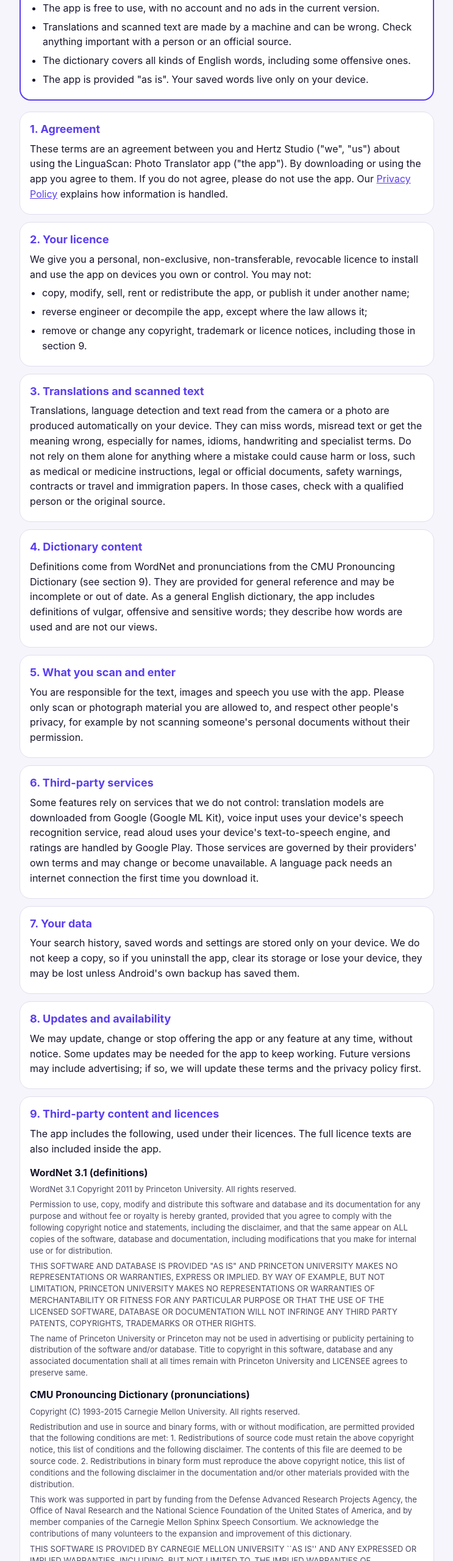
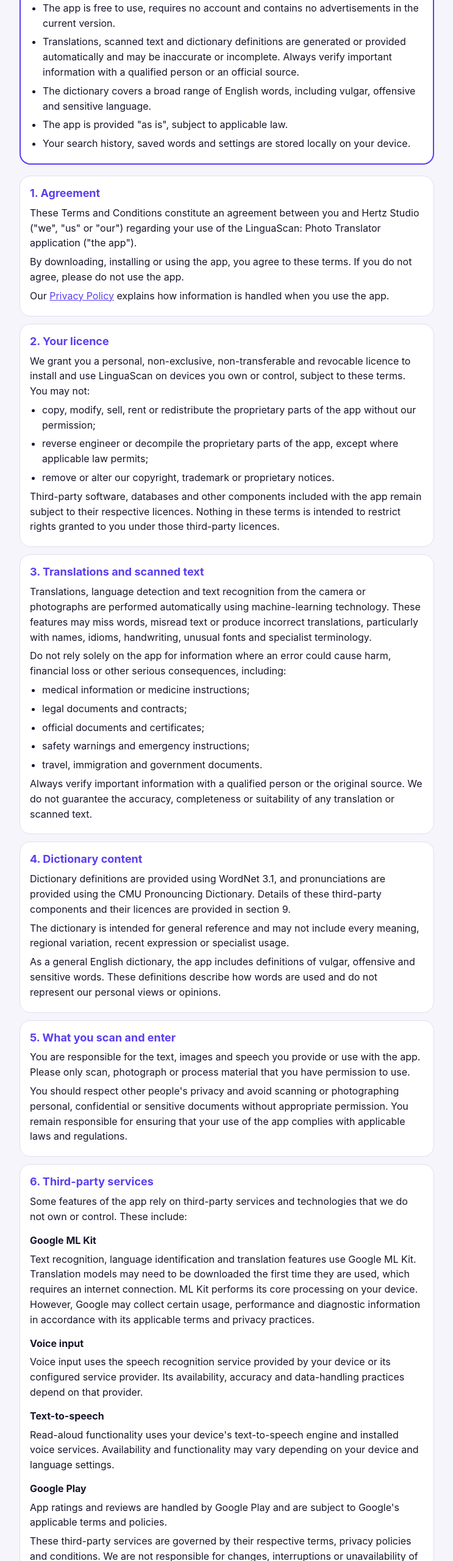
Before and after one commit to raheelmushtaq/apps-privacy-policy, a plain HTML site: page terms-and-conditions/dictionary-terms-and-conditions.html in a window 1280 px wide. Shown: the part 140-2700 px from the top of the page at 61% size, without its empty margins (268-1011 px from the left). Drawn offline with Linux system fonts and the light colour scheme.

Commit message:
LinguaScan: update terms and conditions
- Fuller wording for translations, third-party services and liability
- Drop the Poppins font notice: the app now uses the system font
- Point to Settings → About for the full licence texts

Co-Authored-By: Claude Opus 5.5 <noreply@anthropic.com>

```diff
--- a/terms-and-conditions/dictionary-terms-and-conditions.html
+++ b/terms-and-conditions/dictionary-terms-and-conditions.html
@@ -36,106 +36,140 @@
   <div class="summary">
     <h2>The short version</h2>
     <ul>
-      <li>The app is free to use, with no account and no ads in the current version.</li>
-      <li>Translations and scanned text are made by a machine and can be wrong. Check anything important with a person or an official source.</li>
-      <li>The dictionary covers all kinds of English words, including some offensive ones.</li>
-      <li>The app is provided "as is". Your saved words live only on your device.</li>
+      <li>The app is free to use, requires no account and contains no advertisements in the current version.</li>
+      <li>Translations, scanned text and dictionary definitions are generated or provided automatically and may be inaccurate or incomplete. Always verify important information with a qualified person or an official source.</li>
+      <li>The dictionary covers a broad range of English words, including vulgar, offensive and sensitive language.</li>
+      <li>The app is provided "as is", subject to applicable law.</li>
+      <li>Your search history, saved words and settings are stored locally on your device.</li>
     </ul>
   </div>
 
   <section>
     <h2>1. Agreement</h2>
-    <p>These terms are an agreement between you and Hertz Studio ("we", "us") about using the LinguaScan: Photo Translator app ("the app"). By downloading or using the app you agree to them. If you do not agree, please do not use the app. Our <a href="https://raheelmushtaq.github.io/apps-privacy-policy/dictionary-privacy-policy.html">Privacy Policy</a> explains how information is handled.</p>
+    <p>These Terms and Conditions constitute an agreement between you and Hertz Studio ("we", "us" or "our") regarding your use of the LinguaScan: Photo Translator application ("the app").</p>
+    <p>By downloading, installing or using the app, you agree to these terms. If you do not agree, please do not use the app.</p>
+    <p>Our <a href="https://raheelmushtaq.github.io/apps-privacy-policy/dictionary-privacy-policy.html">Privacy Policy</a> explains how information is handled when you use the app.</p>
   </section>
 
   <section>
     <h2>2. Your licence</h2>
-    <p>We give you a personal, non-exclusive, non-transferable, revocable licence to install and use the app on devices you own or control. You may not:</p>
+    <p>We grant you a personal, non-exclusive, non-transferable and revocable licence to install and use LinguaScan on devices you own or control, subject to these terms. You may not:</p>
     <ul>
-      <li>copy, modify, sell, rent or redistribute the app, or publish it under another name;</li>
-      <li>reverse engineer or decompile the app, except where the law allows it;</li>
-      <li>remove or change any copyright, trademark or licence notices, including those in section 9.</li>
+      <li>copy, modify, sell, rent or redistribute the proprietary parts of the app without our permission;</li>
+      <li>reverse engineer or decompile the proprietary parts of the app, except where applicable law permits;</li>
+      <li>remove or alter our copyright, trademark or proprietary notices.</li>
     </ul>
+    <p>Third-party software, databases and other components included with the app remain subject to their respective licences. Nothing in these terms is intended to restrict rights granted to you under those third-party licences.</p>
   </section>
 
   <section>
     <h2>3. Translations and scanned text</h2>
-    <p>Translations, language detection and text read from the camera or a photo are produced automatically on your device. They can miss words, misread text or get the meaning wrong, especially for names, idioms, handwriting and specialist terms. Do not rely on them alone for anything where a mistake could cause harm or loss, such as medical or medicine instructions, legal or official documents, safety warnings, contracts or travel and immigration papers. In those cases, check with a qualified person or the original source.</p>
+    <p>Translations, language detection and text recognition from the camera or photographs are performed automatically using machine-learning technology. These features may miss words, misread text or produce incorrect translations, particularly with names, idioms, handwriting, unusual fonts and specialist terminology.</p>
+    <p>Do not rely solely on the app for information where an error could cause harm, financial loss or other serious consequences, including:</p>
+    <ul>
+      <li>medical information or medicine instructions;</li>
+      <li>legal documents and contracts;</li>
+      <li>official documents and certificates;</li>
+      <li>safety warnings and emergency instructions;</li>
+      <li>travel, immigration and government documents.</li>
+    </ul>
+    <p>Always verify important information with a qualified person or the original source. We do not guarantee the accuracy, completeness or suitability of any translation or scanned text.</p>
   </section>
 
   <section>
     <h2>4. Dictionary content</h2>
-    <p>Definitions come from WordNet and pronunciations from the CMU Pronouncing Dictionary (see section 9). They are provided for general reference and may be incomplete or out of date. As a general English dictionary, the app includes definitions of vulgar, offensive and sensitive words; they describe how words are used and are not our views.</p>
+    <p>Dictionary definitions are provided using WordNet 3.1, and pronunciations are provided using the CMU Pronouncing Dictionary. Details of these third-party components and their licences are provided in section 9.</p>
+    <p>The dictionary is intended for general reference and may not include every meaning, regional variation, recent expression or specialist usage.</p>
+    <p>As a general English dictionary, the app includes definitions of vulgar, offensive and sensitive words. These definitions describe how words are used and do not represent our personal views or opinions.</p>
   </section>
 
   <section>
     <h2>5. What you scan and enter</h2>
-    <p>You are responsible for the text, images and speech you use with the app. Please only scan or photograph material you are allowed to, and respect other people's privacy, for example by not scanning someone's personal documents without their permission.</p>
+    <p>You are responsible for the text, images and speech you provide or use with the app. Please only scan, photograph or process material that you have permission to use.</p>
+    <p>You should respect other people's privacy and avoid scanning or photographing personal, confidential or sensitive documents without appropriate permission. You remain responsible for ensuring that your use of the app complies with applicable laws and regulations.</p>
   </section>
 
   <section>
     <h2>6. Third-party services</h2>
-    <p>Some features rely on services that we do not control: translation models are downloaded from Google (Google ML Kit), voice input uses your device's speech recognition service, read aloud uses your device's text-to-speech engine, and ratings are handled by Google Play. Those services are governed by their providers' own terms and may change or become unavailable. A language pack needs an internet connection the first time you download it.</p>
+    <p>Some features of the app rely on third-party services and technologies that we do not own or control. These include:</p>
+    <h3>Google ML Kit</h3>
+    <p>Text recognition, language identification and translation features use Google ML Kit. Translation models may need to be downloaded the first time they are used, which requires an internet connection. ML Kit performs its core processing on your device. However, Google may collect certain usage, performance and diagnostic information in accordance with its applicable terms and privacy practices.</p>
+    <h3>Voice input</h3>
+    <p>Voice input uses the speech recognition service provided by your device or its configured service provider. Its availability, accuracy and data-handling practices depend on that provider.</p>
+    <h3>Text-to-speech</h3>
+    <p>Read-aloud functionality uses your device's text-to-speech engine and installed voice services. Availability and functionality may vary depending on your device and language settings.</p>
+    <h3>Google Play</h3>
+    <p>App ratings and reviews are handled by Google Play and are subject to Google's applicable terms and policies.</p>
+    <p>These third-party services are governed by their respective terms, privacy policies and conditions. We are not responsible for changes, interruptions or unavailability of services provided by third parties.</p>
   </section>
 
   <section>
     <h2>7. Your data</h2>
-    <p>Your search history, saved words and settings are stored only on your device. We do not keep a copy, so if you uninstall the app, clear its storage or lose your device, they may be lost unless Android's own backup has saved them.</p>
+    <p>Your search history, saved words and app settings are stored locally on your device. We do not maintain an account-based database or a server-side copy of these items.</p>
+    <p>If you uninstall the app, clear its storage or lose your device, locally stored information may be permanently lost unless it has been included in an Android backup.</p>
+    <p>Some third-party services may process or collect technical, diagnostic or usage information as described in section 6 and in our <a href="https://raheelmushtaq.github.io/apps-privacy-policy/dictionary-privacy-policy.html">Privacy Policy</a>.</p>
   </section>
 
   <section>
     <h2>8. Updates and availability</h2>
-    <p>We may update, change or stop offering the app or any feature at any time, without notice. Some updates may be needed for the app to keep working. Future versions may include advertising; if so, we will update these terms and the privacy policy first.</p>
+    <p>We may update, modify, suspend or discontinue the app or any of its features at any time. Some updates may be necessary to maintain compatibility, security or functionality. We do not guarantee that the app or any particular feature will always be available, uninterrupted or compatible with every device.</p>
+    <p>The current version of the app is free and contains no advertisements. Future versions may introduce advertising or additional features. If so, we will update these terms and the Privacy Policy before that version is released.</p>
   </section>
 
   <section>
     <h2>9. Third-party content and licences</h2>
-    <p>The app includes the following, used under their licences. The full licence texts are also included inside the app.</p>
+    <p>LinguaScan includes third-party databases and technologies that are distributed under their respective licences. These components remain the property of their respective copyright holders, and their inclusion in LinguaScan does not transfer ownership to Hertz Studio.</p>
+    <p>The applicable copyright notices, licence conditions and disclaimers are reproduced below. The full licence texts are also included within the app under Settings → About.</p>
 
-    <h3>WordNet 3.1 (definitions)</h3>
+    <h3>9.1 WordNet 3.1 — Dictionary definitions</h3>
+    <p class="notice">This software and database is being provided to you, the LICENSEE, by Princeton University under the following license. By obtaining, using and/or copying this software and database, you agree that you have read, understood, and will comply with these terms and conditions.:</p>
+    <p class="notice">Permission to use, copy, modify and distribute this software and database and its documentation for any purpose and without fee or royalty is hereby granted, provided that you agree to comply with the following copyright notice and statements, including the disclaimer, and that the same appear on ALL copies of the software, database and documentation, including modifications that you make for internal use or for distribution.</p>
     <p class="notice">WordNet 3.1 Copyright 2011 by Princeton University. All rights reserved.</p>
-    <p class="notice">Permission to use, copy, modify and distribute this software and database and its documentation for any purpose and without fee or royalty is hereby granted, provided that you agree to comply with the following copyright notice and statements, including the disclaimer, and that the same appear on ALL copies of the software, database and documentation, including modifications that you make for internal use or for distribution.</p>
     <p class="notice">THIS SOFTWARE AND DATABASE IS PROVIDED "AS IS" AND PRINCETON UNIVERSITY MAKES NO REPRESENTATIONS OR WARRANTIES, EXPRESS OR IMPLIED. BY WAY OF EXAMPLE, BUT NOT LIMITATION, PRINCETON UNIVERSITY MAKES NO REPRESENTATIONS OR WARRANTIES OF MERCHANTABILITY OR FITNESS FOR ANY PARTICULAR PURPOSE OR THAT THE USE OF THE LICENSED SOFTWARE, DATABASE OR DOCUMENTATION WILL NOT INFRINGE ANY THIRD PARTY PATENTS, COPYRIGHTS, TRADEMARKS OR OTHER RIGHTS.</p>
     <p class="notice">The name of Princeton University or Princeton may not be used in advertising or publicity pertaining to distribution of the software and/or database. Title to copyright in this software, database and any associated documentation shall at all times remain with Princeton University and LICENSEE agrees to preserve same.</p>
 
-    <h3>CMU Pronouncing Dictionary (pronunciations)</h3>
+    <h3>9.2 CMU Pronouncing Dictionary — Pronunciations</h3>
     <p class="notice">Copyright (C) 1993-2015 Carnegie Mellon University. All rights reserved.</p>
     <p class="notice">Redistribution and use in source and binary forms, with or without modification, are permitted provided that the following conditions are met: 1. Redistributions of source code must retain the above copyright notice, this list of conditions and the following disclaimer. The contents of this file are deemed to be source code. 2. Redistributions in binary form must reproduce the above copyright notice, this list of conditions and the following disclaimer in the documentation and/or other materials provided with the distribution.</p>
     <p class="notice">This work was supported in part by funding from the Defense Advanced Research Projects Agency, the Office of Naval Research and the National Science Foundation of the United States of America, and by member companies of the Carnegie Mellon Sphinx Speech Consortium. We acknowledge the contributions of many volunteers to the expansion and improvement of this dictionary.</p>
     <p class="notice">THIS SOFTWARE IS PROVIDED BY CARNEGIE MELLON UNIVERSITY ``AS IS'' AND ANY EXPRESSED OR IMPLIED WARRANTIES, INCLUDING, BUT NOT LIMITED TO, THE IMPLIED WARRANTIES OF MERCHANTABILITY AND FITNESS FOR A PARTICULAR PURPOSE ARE DISCLAIMED. IN NO EVENT SHALL CARNEGIE MELLON UNIVERSITY NOR ITS EMPLOYEES BE LIABLE FOR ANY DIRECT, INDIRECT, INCIDENTAL, SPECIAL, EXEMPLARY, OR CONSEQUENTIAL DAMAGES (INCLUDING, BUT NOT LIMITED TO, PROCUREMENT OF SUBSTITUTE GOODS OR SERVICES; LOSS OF USE, DATA, OR PROFITS; OR BUSINESS INTERRUPTION) HOWEVER CAUSED AND ON ANY THEORY OF LIABILITY, WHETHER IN CONTRACT, STRICT LIABILITY, OR TORT (INCLUDING NEGLIGENCE OR OTHERWISE) ARISING IN ANY WAY OUT OF THE USE OF THIS SOFTWARE, EVEN IF ADVISED OF THE POSSIBILITY OF SUCH DAMAGE.</p>
 
-    <h3>Poppins (font)</h3>
-    <p class="notice">Copyright 2020 The Poppins Project Authors (<a href="https://github.com/itfoundry/Poppins">github.com/itfoundry/Poppins</a>). Licensed under the <a href="https://openfontlicense.org">SIL Open Font License, Version 1.1</a>.</p>
-
-    <h3>Google ML Kit</h3>
-    <p class="notice">Text recognition, language identification and translation are provided by Google ML Kit under the <a href="https://developers.google.com/ml-kit/terms">ML Kit terms</a>.</p>
+    <h3>9.3 Google ML Kit</h3>
+    <p class="notice">Text recognition, language identification and translation features use Google ML Kit, which is subject to Google's applicable terms: <a href="https://developers.google.com/ml-kit/terms">ML Kit terms</a> and <a href="https://developers.google.com/terms">Google APIs Terms of Service</a>.</p>
   </section>
 
   <section>
     <h2>10. No warranty</h2>
-    <p>The app is provided "as is" and "as available". To the extent the law allows, we make no warranties of any kind, whether express or implied, including that the app will be error-free or uninterrupted, or that its definitions, translations or scanned text will be accurate or complete.</p>
+    <p>The app is provided "as is" and "as available", to the maximum extent permitted by applicable law. We make no express or implied warranties regarding the app, including warranties of merchantability, fitness for a particular purpose, availability, accuracy, reliability or non-infringement.</p>
+    <p>We do not guarantee that the app will be error-free, uninterrupted or compatible with all devices, or that dictionary definitions, translations, pronunciations or scanned text will be accurate, complete or suitable for any particular purpose.</p>
+    <p>Nothing in this section affects consumer rights that cannot legally be excluded or limited.</p>
   </section>
 
   <section>
     <h2>11. Limitation of liability</h2>
-    <p>To the extent the law allows, Hertz Studio is not liable for any indirect, incidental, special or consequential damages, or for any loss of data, money or profits, that results from using or being unable to use the app, or from relying on a definition, translation or scanned text. Nothing in these terms limits any rights you have as a consumer that cannot be limited by law.</p>
+    <p>To the maximum extent permitted by applicable law, Hertz Studio shall not be liable for indirect, incidental, special, exemplary or consequential damages, or for any loss of data, money, profits or business opportunities resulting from the use of, or inability to use, the app. This includes losses resulting from inaccurate definitions, translations, pronunciations or text recognition.</p>
+    <p>Nothing in these terms excludes or limits liability where such exclusion or limitation is prohibited by applicable law, or limits any rights you have as a consumer that cannot legally be restricted.</p>
   </section>
 
   <section>
     <h2>12. Ending these terms</h2>
-    <p>You can stop using the app at any time by uninstalling it. Your licence ends automatically if you break these terms.</p>
+    <p>You may stop using the app at any time by uninstalling it from your device. Your permission to use the proprietary parts of the app may be terminated if you materially breach these terms. Termination of your rights under these terms does not affect rights you may have under applicable third-party licences.</p>
   </section>
 
   <section>
     <h2>13. Changes to these terms</h2>
-    <p>We may update these terms from time to time. We will change the date at the top and include the new version in an app update. If you keep using the app after a change, you accept the updated terms.</p>
+    <p>We may update these Terms and Conditions from time to time to reflect changes in the app, its features, applicable laws or our practices. When we do, we will update the effective date at the top and make the revised terms available in the app and at this address. Where required by applicable law, we will provide additional notice or obtain your consent.</p>
+    <p>Your continued use of the app after revised terms become effective constitutes acceptance of those changes, to the extent permitted by applicable law.</p>
   </section>
 
   <section class="contact">
     <h2>14. Contact us</h2>
+    <p>If you have questions about these Terms and Conditions, the app or its features, you can contact us:</p>
     <p><strong>Hertz Studio</strong></p>
     <p>Email: <a href="mailto:raheelmushtaq41@gmail.com">raheelmushtaq41@gmail.com</a></p>
   </section>
+
+  <p class="meta">© 2026 Hertz Studio. All rights reserved. LinguaScan: Photo Translator</p>
 </main>
 </body>
 </html>
```
